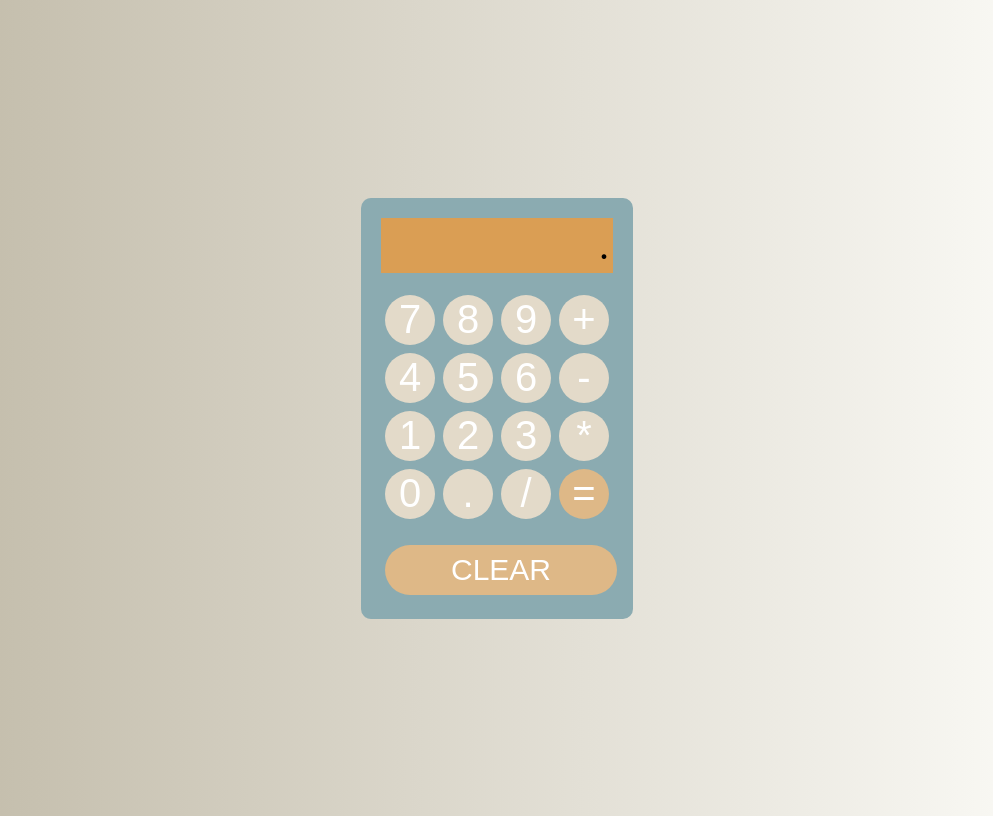
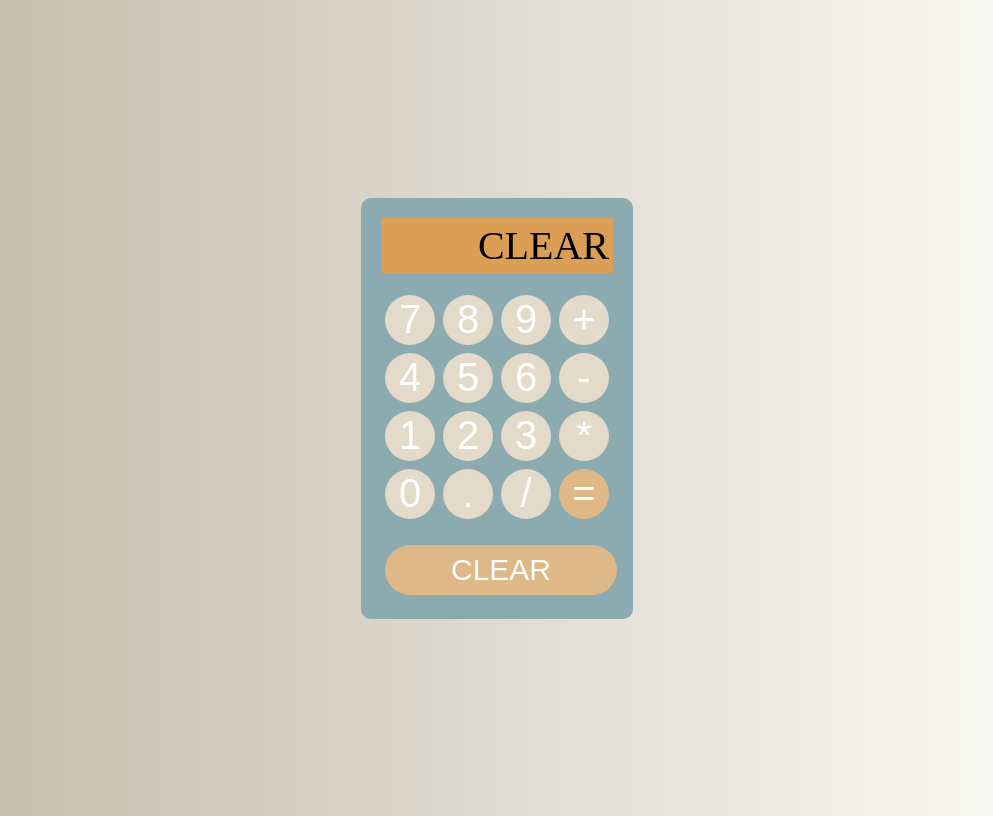
Before and after one commit to Scotty-Cloud/calculator, a plain HTML site: page index.html in a window 1280 px wide. Both pictures are taken after a click on the button "CLEAR". Shown: the whole page, without its empty margins (143-1136 px from the left). Drawn offline with Linux system fonts and the light colour scheme.

Commit message:
add javascript functionality

```diff
--- a/app.js
+++ b/app.js
@@ -0,0 +1,23 @@
+const screenDisplay = document.querySelector('.screen')
+const buttons = document.querySelectorAll('button')
+
+let calculation = []
+let accumulativeCalculation
+
+function calculate(button) {
+    const value = button.textContent
+    if (value === "CLEAR"){
+        calculation = []
+        screenDisplay.textContent = ''
+    }else if (value === "=") {
+        screenDisplay = eval(accumulativeCalculation)
+    }
+
+    calculation.push(value)
+    accumulativeCalculation = calculation.join('')
+    screenDisplay.textContent = calculation
+
+
+}
+
+buttons.forEach(button => button.addEventListener('click', () => calculate(button)))
--- a/index.html
+++ b/index.html
@@ -2,10 +2,8 @@
 <html lang="en">
 <head>
     <meta charset="UTF-8">
-    <meta http-equiv="X-UA-Compatible" content="IE=edge">
-    <meta name="viewport" content="width=device-width, initial-scale=1.0">
+    <title>Calculator</title>
     <link rel="stylesheet" href="styles.css"/>
-    <title>Calculator</title>
 </head>
 <body>
 
@@ -30,11 +28,8 @@
             <button>/</button>
             <button id="equals">=</button>
         </div>
-
         <br />
-
         <button id="clear">CLEAR</button>
-
     </div>
 
 <script src="app.js"></script>
```
